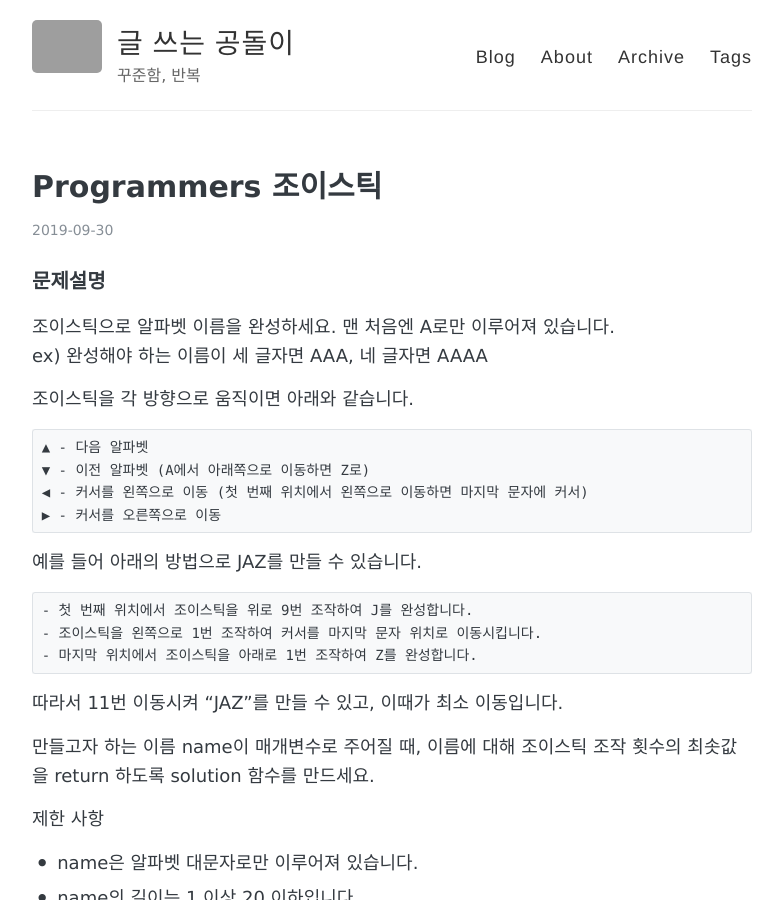
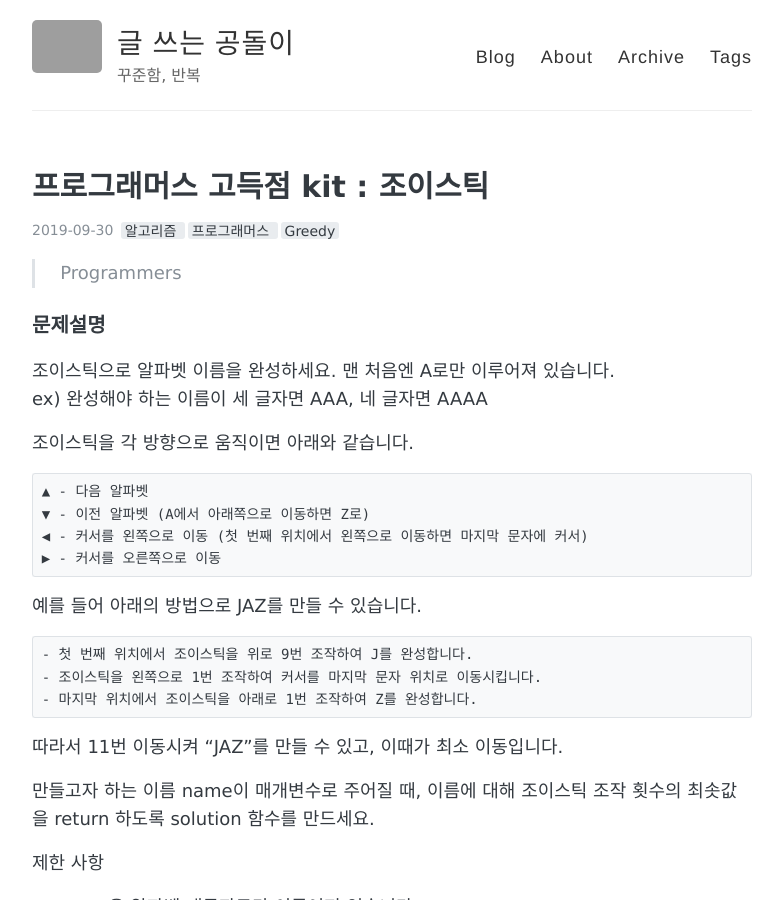
Before and after one commit to sihyungyou/sihyungyou.github.io, a Jekyll site: the page built from _posts/2019-09-30-programmers-조이스틱.md, in a window 1280 px wide and 900 px high. Shown: the whole window, without its empty margins (248-1031 px from the left). Built offline with Jekyll 4.4.1, drawn with Linux system fonts in a browser that asks for light colours; our own code applies the rules of GitHub Pages for plain Markdown files; grey boxes are pictures that could not be loaded.

Commit message:
solving 조이스틱

```diff
--- a/_posts/2019-09-30-programmers-조이스틱.md
+++ b/_posts/2019-09-30-programmers-조이스틱.md
@@ -1,3 +1,12 @@
+---
+layout: post
+title: "프로그래머스 고득점 kit : 조이스틱"
+tags: [알고리즘, 프로그래머스, Greedy]
+comments: true
+---
+
+> Programmers
+
 ### 문제설명
 조이스틱으로 알파벳 이름을 완성하세요. 맨 처음엔 A로만 이루어져 있습니다.
 ex) 완성해야 하는 이름이 세 글자면 AAA, 네 글자면 AAAA
```
